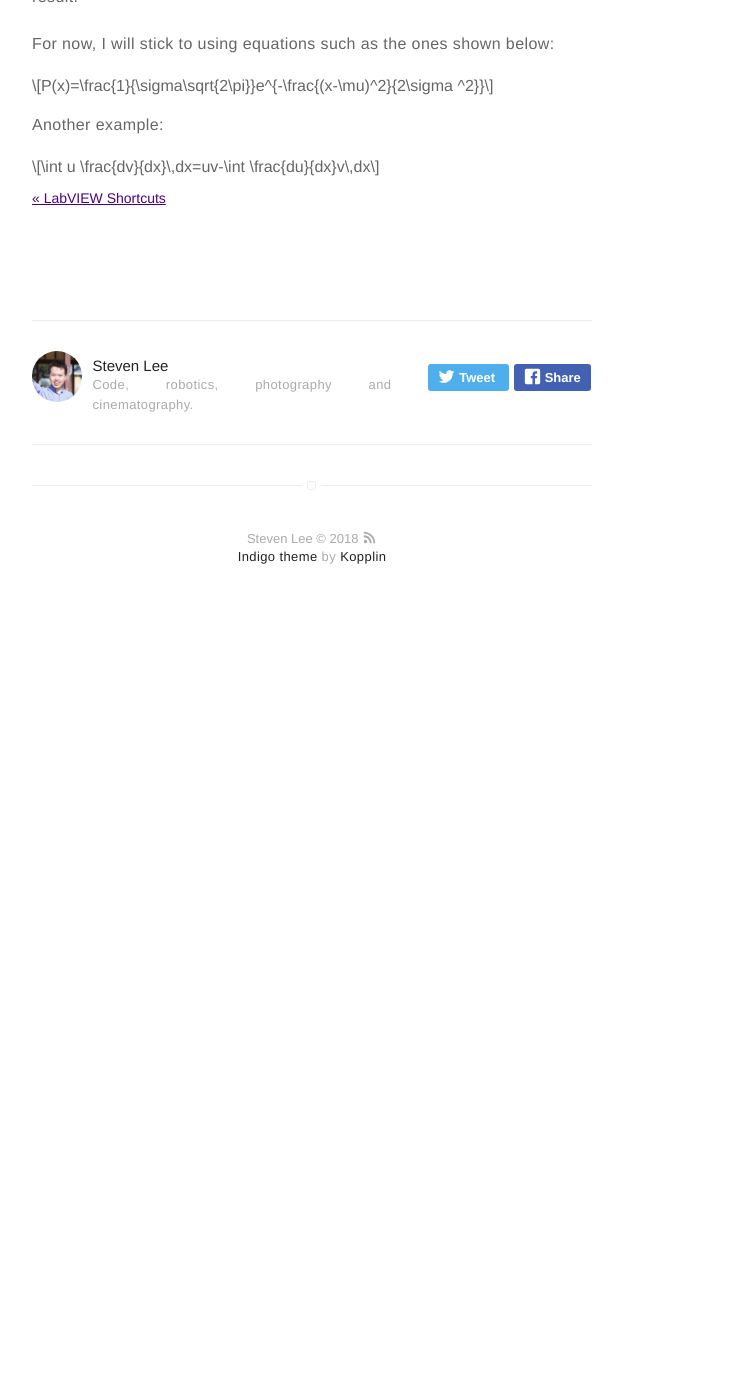
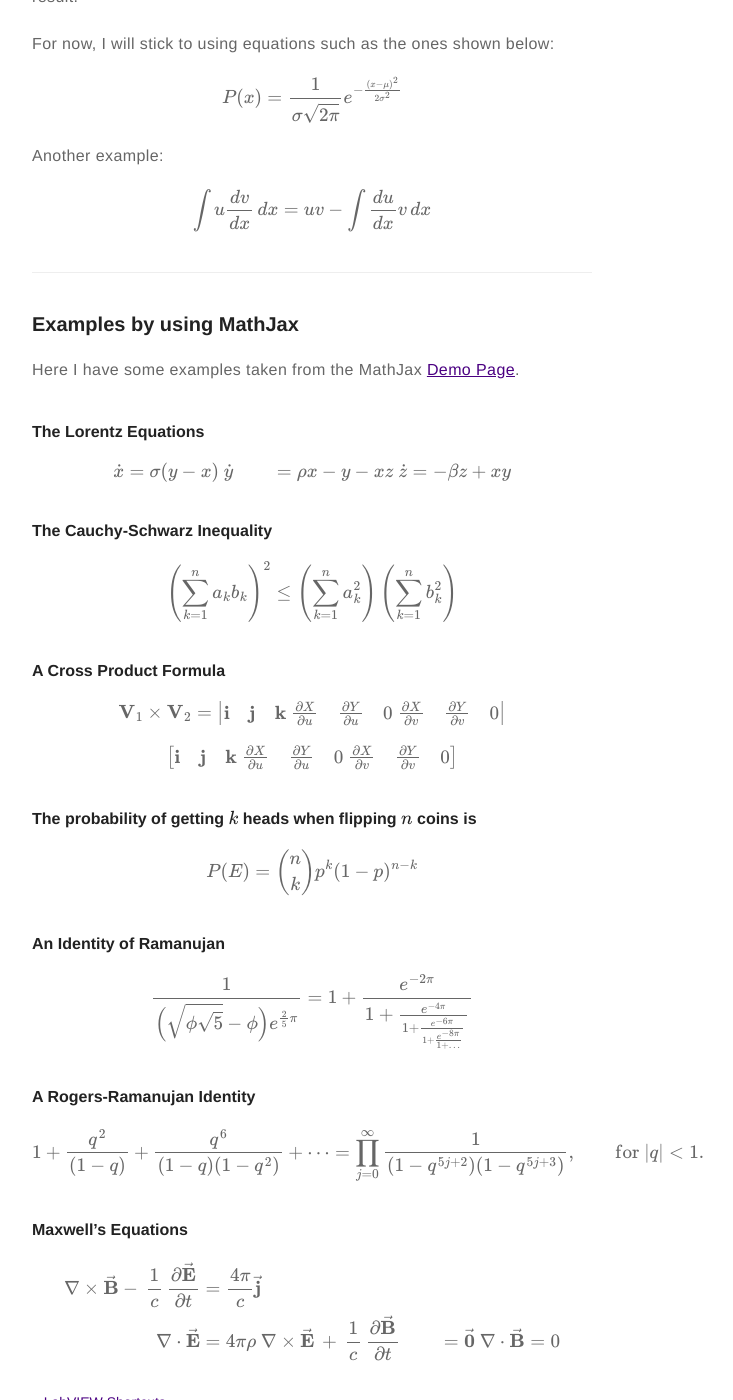
Before and after one commit to stevenlee090/stevenlee090.github.io, a Jekyll site: the page built from _posts/2018-03-12-katex.markdown, in a window 1280 px wide and 1400 px high, scrolled down 893 px. Shown: the whole window, without its empty margins (328-1061 px from the left). Built offline with Jekyll 4.4.1, drawn with Linux system fonts in a browser that asks for light colours; nearby versions of some CDN libraries; formulas are drawn with MathJax 3; before the commit the page ends 1521 px from its top, so only the background shows below that.

Commit message:
switched from katex to mathjax and modified katex blog post

```diff
--- a/Gemfile
+++ b/Gemfile
@@ -4,4 +4,5 @@ group :jekyll_plugins do
     gem 'github-pages'
     gem 'html-proofer'
     gem 'jekyll-admin'
+    gem 'kramdown'
 end
--- a/_config.yml
+++ b/_config.yml
@@ -105,5 +105,5 @@ jekyll-mentions:
     base_url: https://github.com
 
 markdown: kramdown
-kramdown:
-   math_engine: mathjax
+# kramdown:
+#    math_engine: mathjax
--- a/_includes/footer.html
+++ b/_includes/footer.html
@@ -5,21 +5,3 @@
         <a class="link" href="https://github.com/sergiokopplin/indigo">Indigo theme</a> by <a class="link" href="https://github.com/sergiokopplin/indigo">Kopplin</a>
     </p>
 </footer>
-
-<script type="text/javascript">
-$("script[type='math/tex']").replaceWith(
-  function(){
-    var tex = $(this).text();
-    return "<span class=\"inline-equation\">" +
-           katex.renderToString(tex) +
-           "</span>";
-});
-
-$("script[type='math/tex; mode=display']").replaceWith(
-  function(){
-    var tex = $(this).text();
-    return "<div class=\"equation\">" +
-           katex.renderToString("\\displaystyle "+tex) +
-           "</div>";
-});
-</script>
--- a/_includes/header.html
+++ b/_includes/header.html
@@ -24,10 +24,3 @@
 {% endif %}
 
 {% include nav.html %}
-
-
-<!-- Load jQuery -->
-<script src="//code.jquery.com/jquery-1.11.1.min.js"></script>
-<!-- Load KaTeX -->
-<link rel="stylesheet" href="https://cdnjs.cloudflare.com/ajax/libs/KaTeX/0.9.0/katex.min.css" integrity="sha384-TEMocfGvRuD1rIAacqrknm5BQZ7W7uWitoih+jMNFXQIbNl16bO8OZmylH/Vi/Ei" crossorigin="anonymous">
-<script src="https://cdnjs.cloudflare.com/ajax/libs/KaTeX/0.9.0/katex.min.js" integrity="sha384-jmxIlussZWB7qCuB+PgKG1uLjjxbVVIayPJwi6cG6Zb4YKq0JIw+OMnkkEC7kYCq" crossorigin="anonymous"></script>
--- a/_layouts/page.html
+++ b/_layouts/page.html
@@ -6,3 +6,7 @@ layout: default
 {{content}}
 
 {% include footer.html %}
+
+<script type="text/javascript"
+    src="http://cdn.mathjax.org/mathjax/latest/MathJax.js?config=TeX-AMS-MML_HTMLorMML">
+</script>
--- a/_posts/2018-03-12-katex.markdown
+++ b/_posts/2018-03-12-katex.markdown
@@ -36,3 +36,65 @@ $$ P(x)=\frac{1}{\sigma\sqrt{2\pi}}e^{-\frac{(x-\mu)^2}{2\sigma ^2}} $$
 Another example:
 
 $$ \int u \frac{dv}{dx}\,dx=uv-\int \frac{du}{dx}v\,dx $$
+
+---
+
+### Examples by using MathJax
+
+Here I have some examples taken from the MathJax [Demo Page](http://www.mathjax.org/demos/tex-samples/).
+
+#### The Lorentz Equations
+
+\\[
+\begin{aligned}
+\dot{x} & = \sigma(y-x) \\\
+\dot{y} & = \rho x - y - xz \\\
+\dot{z} & = -\beta z + xy
+\end{aligned}
+\\]
+
+#### The Cauchy-Schwarz Inequality
+
+$$ \left( \sum_{k=1}^n a_k b_k \right)^2 \leq \left( \sum_{k=1}^n a_k^2 \right) \left( \sum_{k=1}^n b_k^2 \right) $$
+
+#### A Cross Product Formula
+
+\\[\mathbf{V}_1 \times \mathbf{V}_2 =  \begin{vmatrix}
+\mathbf{i} & \mathbf{j} & \mathbf{k} \\\
+\frac{\partial X}{\partial u} &  \frac{\partial Y}{\partial u} & 0 \\\
+\frac{\partial X}{\partial v} &  \frac{\partial Y}{\partial v} & 0
+\end{vmatrix} \\]
+
+\\[
+\begin{bmatrix}
+\mathbf{i} & \mathbf{j} & \mathbf{k} \\\
+\frac{\partial X}{\partial u} &  \frac{\partial Y}{\partial u} & 0 \\\
+\frac{\partial X}{\partial v} &  \frac{\partial Y}{\partial v} & 0
+\end{bmatrix}
+\\]
+
+
+#### The probability of getting \\(k\\) heads when flipping \\(n\\) coins is
+
+$$ P(E) = {n \choose k} p^k (1-p)^{ n-k} $$
+
+#### An Identity of Ramanujan
+
+\\[ \frac{1}{\Bigl(\sqrt{\phi \sqrt{5}}-\phi\Bigr) e^{\frac25 \pi}} =
+1+\frac{e^{-2\pi}} {1+\frac{e^{-4\pi}} {1+\frac{e^{-6\pi}}
+{1+\frac{e^{-8\pi}} {1+\ldots} } } } \\]
+
+#### A Rogers-Ramanujan Identity
+
+\\[  1 +  \frac{q^2}{(1-q)}+\frac{q^6}{(1-q)(1-q^2)}+\cdots =
+\prod_{j=0}^{\infty}\frac{1}{(1-q^{5j+2})(1-q^{5j+3})},
+\quad\quad \text{for $|q|<1$}. \\]
+
+
+#### Maxwell&#8217;s Equations
+
+\\[  \begin{aligned}
+\nabla \times \vec{\mathbf{B}} -\, \frac1c\, \frac{\partial\vec{\mathbf{E}}}{\partial t} & = \frac{4\pi}{c}\vec{\mathbf{j}} \\\   \nabla \cdot \vec{\mathbf{E}} & = 4 \pi \rho \\\
+\nabla \times \vec{\mathbf{E}}\, +\, \frac1c\, \frac{\partial\vec{\mathbf{B}}}{\partial t} & = \vec{\mathbf{0}} \\\
+\nabla \cdot \vec{\mathbf{B}} & = 0 \end{aligned}
+\\]
```
Also changed, not shown: Gemfile.lock.
